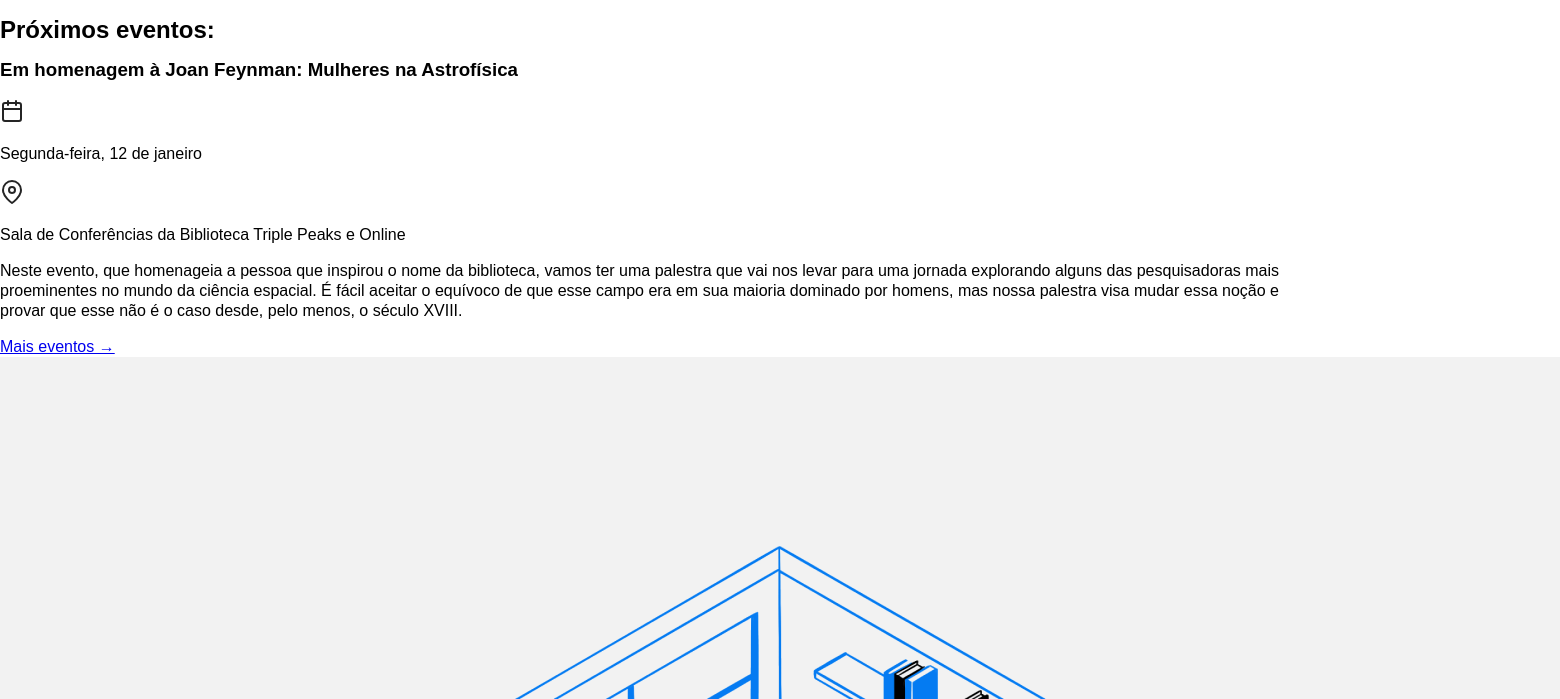
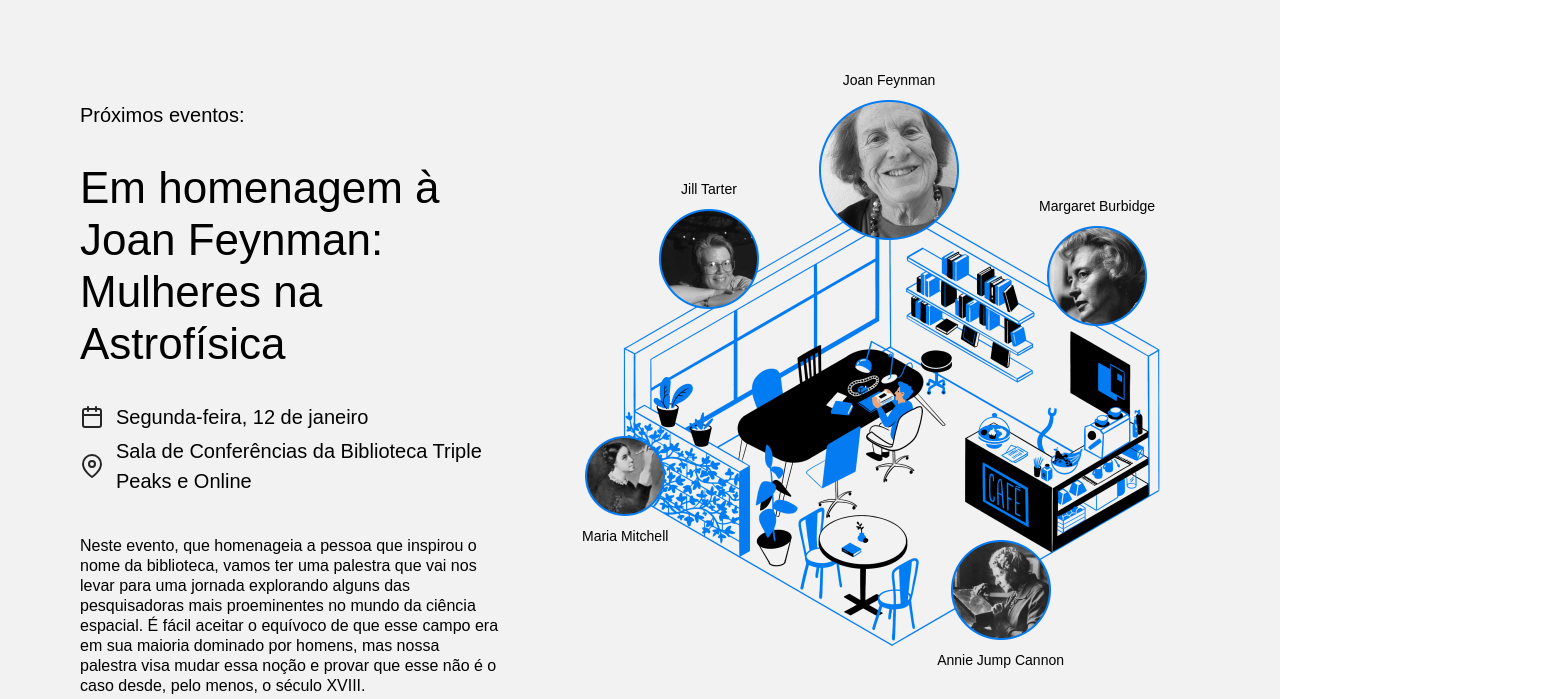
Before and after one commit to KyaniBrito/web_project_library, a plain HTML site: page index.html in a window 1280 px wide. Shown: the part 2094-2793 px from the top of the page, 1560 px wide, since content can reach past the window. Drawn offline with Linux system fonts and the light colour scheme.

Commit message:
estiliza seção eventos

```diff
--- a/styles/style.css
+++ b/styles/style.css
@@ -161,3 +161,132 @@
   line-height: 20px;
   color: #838383;
 }
+.events {
+  padding: 100px 0 120px 80px;
+  display: flex;
+  align-items: start;
+  justify-content: space-between;
+  box-sizing: border-box;
+  background-color: #f2f2f2;
+}
+
+.events__content {
+  flex-basis: 580px;
+}
+
+.events__heading {
+  font-size: 20px;
+  font-weight: 500;
+  line-height: 30px;
+  margin: 0;
+}
+
+.events__title {
+  font-size: 44px;
+  font-weight: 500;
+  line-height: 52px;
+  margin: 32px 0 0;
+}
+
+.events__info-section {
+  margin-top: 32px;
+}
+
+.event-info__item {
+  display: flex;
+  align-items: center;
+  margin-bottom: 4px;
+  font-weight: 500;
+}
+
+.event-info__icon {
+  background-repeat: no-repeat;
+  background-position: center;
+  margin-right: 12px;
+  width: 24px;
+  height: 24px;
+}
+
+.event-info__text {
+  font-size: 20px;
+  font-weight: 500;
+  line-height: 30px;
+  margin: 0;
+}
+
+.events__description {
+  margin: 40px 0 60px;
+}
+
+.events__more {
+  color: #2f80ed;
+  text-decoration: none;
+}
+
+.events__cover {
+  flex-grow: 1;
+  flex-shrink: 0;
+  flex-basis: 780px;
+  max-width: 780px;
+  position: relative;
+}
+
+.events__image {
+  max-width: 100%;
+  z-index: -1;
+}
+
+.person {
+  position: absolute;
+  display: flex;
+  align-items: center;
+  flex-direction: column;
+  gap: 10px;
+}
+
+.person_name_feynman {
+  top: -30px;
+  left: 319px;
+}
+
+.person_name_burbidge {
+  top: 96px;
+  right: 125px;
+}
+
+.person_name_cannon {
+  bottom: 18px;
+  right: 216px;
+}
+
+.person_name_mitchell {
+  bottom: 142px;
+  left: 82px;
+}
+
+.person_name_tarter {
+  top: 79px;
+  left: 159px;
+}
+
+.person__image {
+  max-width: 100%;
+}
+
+.person__image_size_l {
+  width: 140px;
+}
+
+.person__image_size_m {
+  width: 100px;
+}
+
+.person__image_size_s {
+  width: 80px;
+}
+
+.person__caption {
+  text-align: center;
+  font-size: 14px;
+  margin: 0;
+}
```
